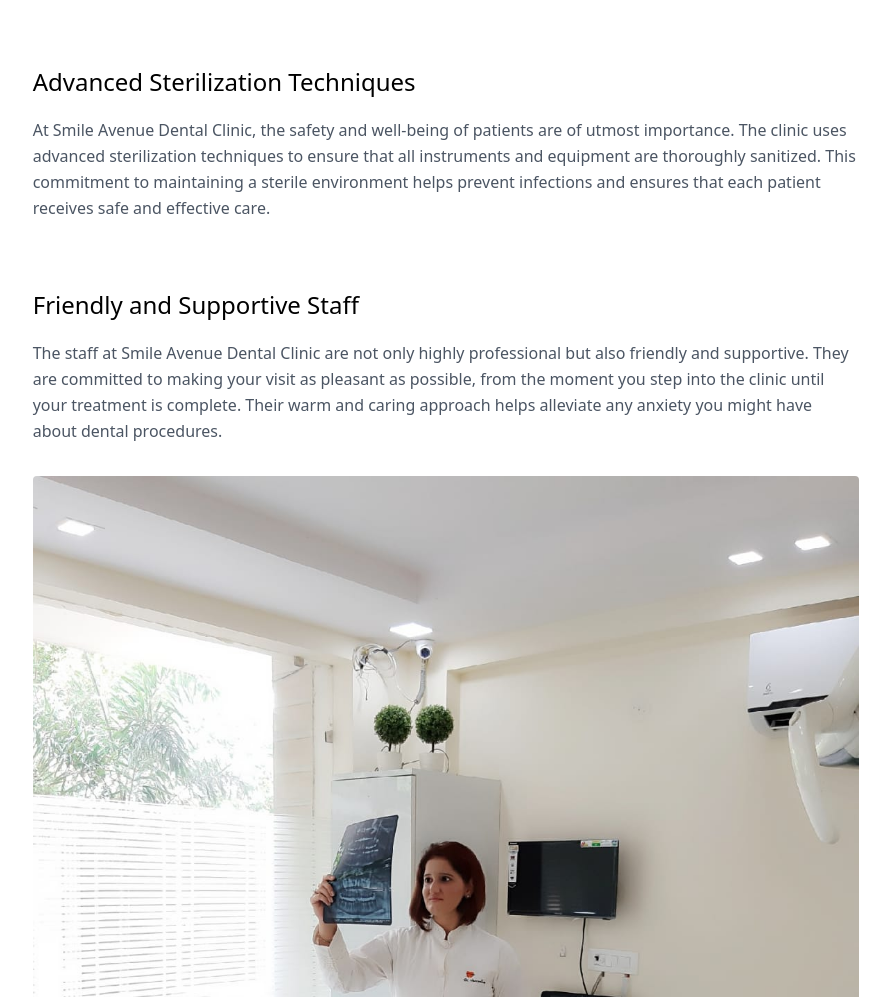
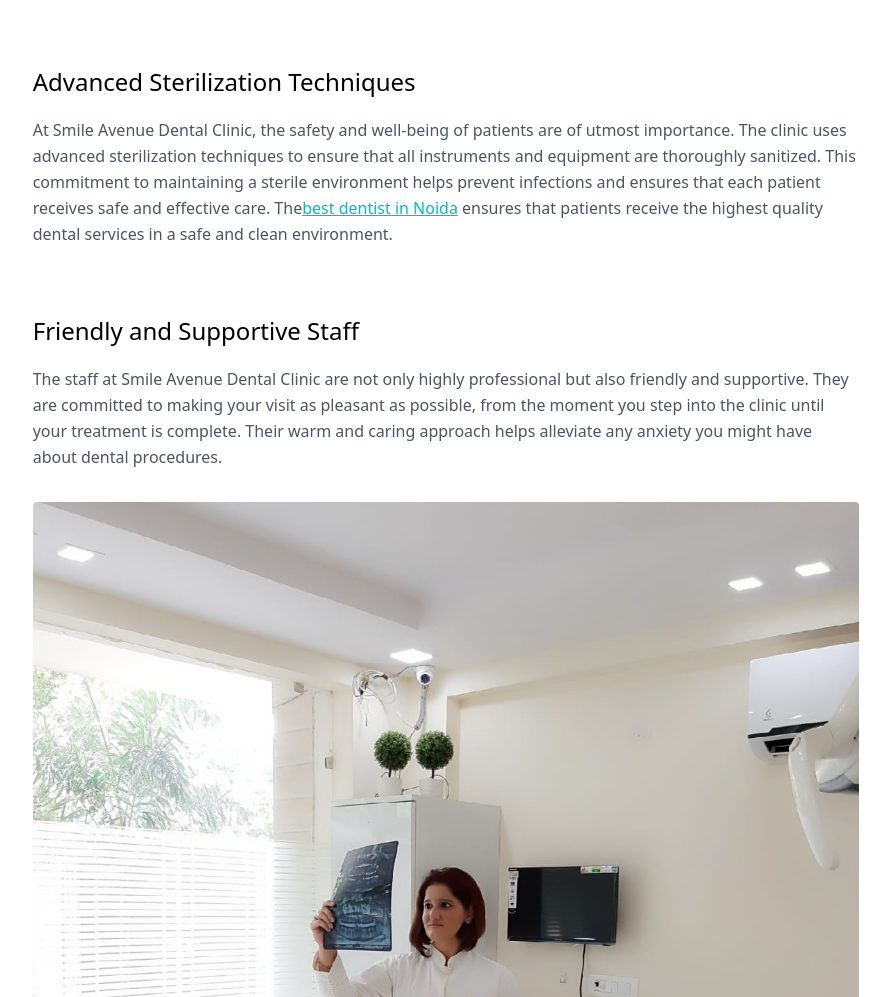
Before and after one commit to sangwan99/Protect-Your-Teeth-with-Professional-Tooth-Fillings-in-Sector-92-Noida, a plain HTML site: page index.html in a window 1280 px wide. Shown: the part 4855-5852 px from the top of the page, without its empty margins (194-1084 px from the left). Drawn offline with nearby package versions, Linux system fonts and the light colour scheme.

Commit message:
Update index.html

```diff
--- a/index.html
+++ b/index.html
@@ -91,7 +91,7 @@
                 <div class=" sm:py-4 border-gray-200 sm:border-t-0 border-t mt-0 sm:mt-0 text-left sm:text-left">
                     <p class="text-2xl leading-relaxed text-black mt-2">Advanced Sterilization Techniques</p>
                 </div>
-                <p class=" mx-auto leading-relaxed text-base">At Smile Avenue Dental Clinic, the safety and well-being of patients are of utmost importance. The clinic uses advanced sterilization techniques to ensure that all instruments and equipment are thoroughly sanitized. This commitment to maintaining a sterile environment helps prevent infections and ensures that each patient receives safe and effective care.</p>
+                <p class=" mx-auto leading-relaxed text-base">At Smile Avenue Dental Clinic, the safety and well-being of patients are of utmost importance. The clinic uses advanced sterilization techniques to ensure that all instruments and equipment are thoroughly sanitized. This commitment to maintaining a sterile environment helps prevent infections and ensures that each patient receives safe and effective care. The<a class="text-cyan-500 underline" href=" https://smiledentalavenue.com/">best dentist in Noida</a>  ensures that patients receive the highest quality dental services in a safe and clean environment.</p>
             </div>
 
             <div class="flex flex-col mt-10">
```
